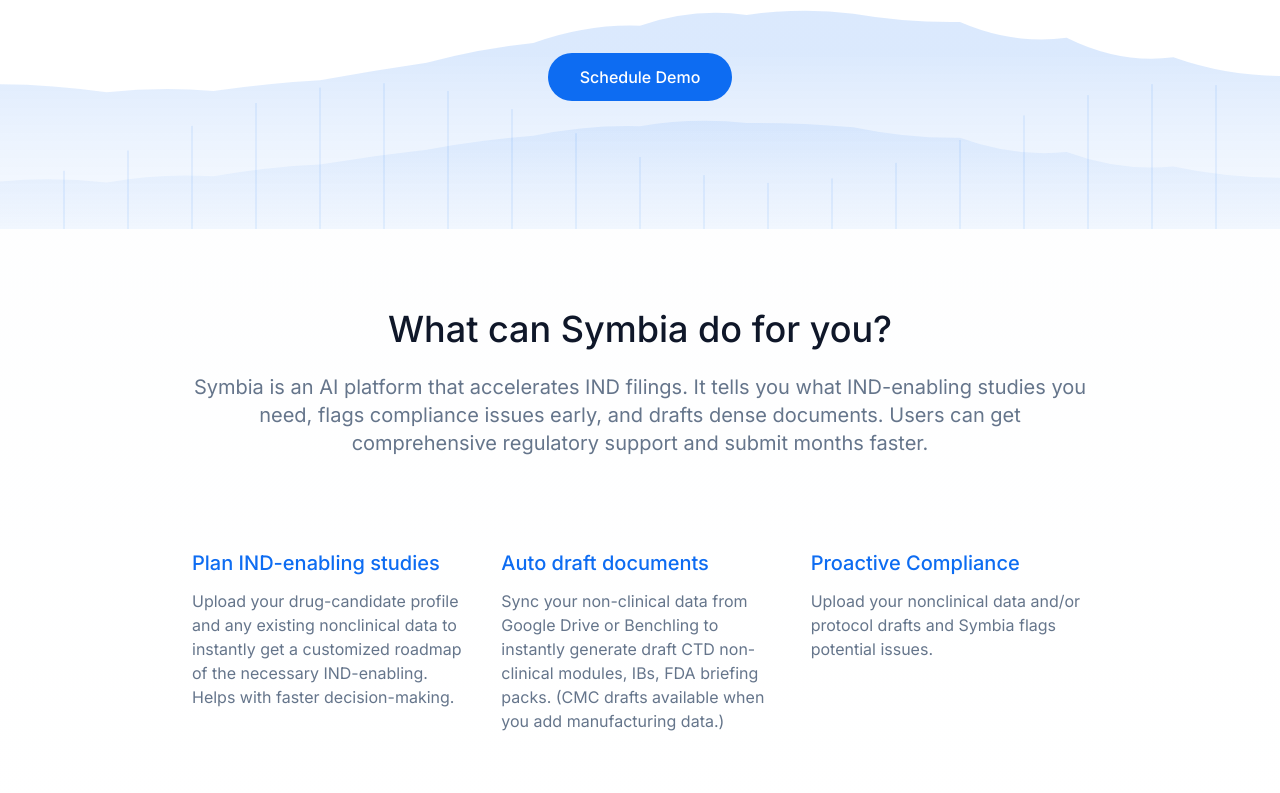
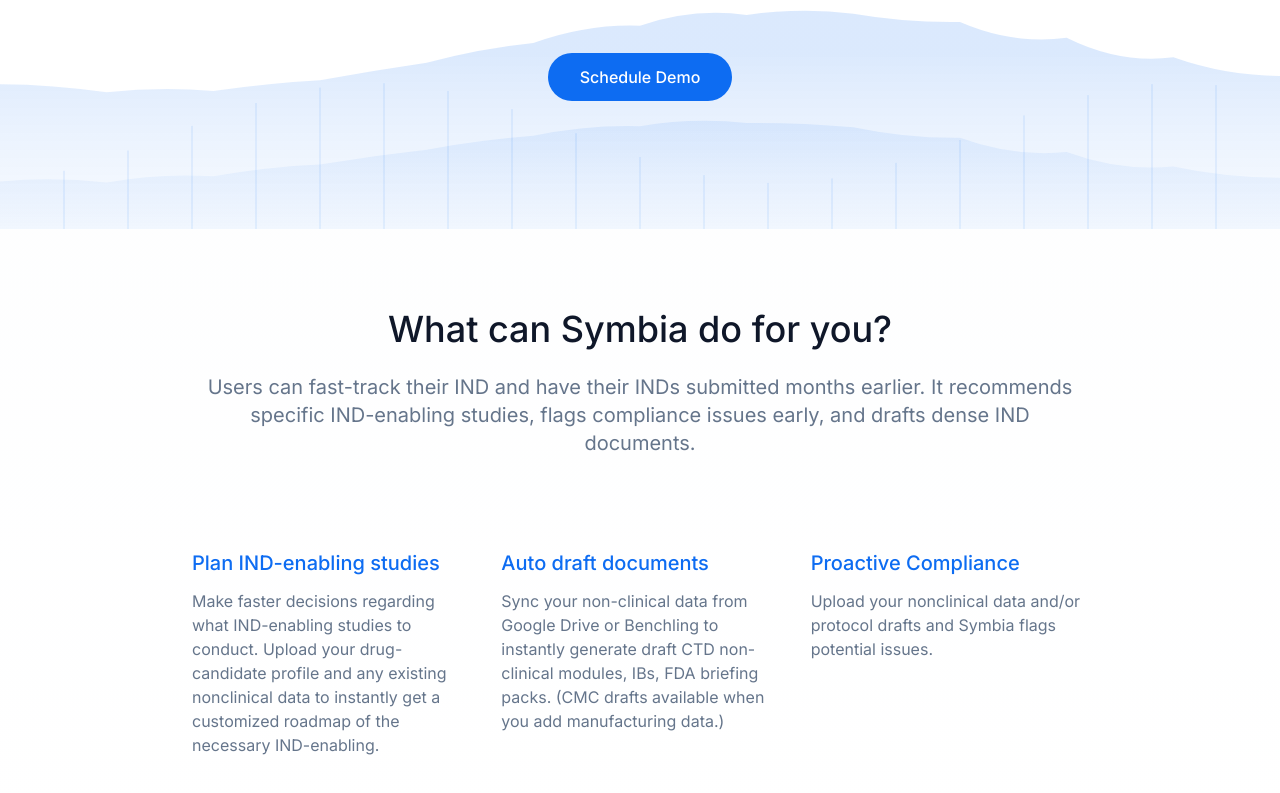
Before and after one commit to symbiateam/symbiauto.com, a React (Vite) app: page / in a window 1280 px wide. Shown: the part 427-1220 px from the top of the page. Built offline with nearby package versions, Linux system fonts and the light colour scheme.

Commit message:
changed solution

```diff
--- a/src/components/Solution.tsx
+++ b/src/components/Solution.tsx
@@ -13,10 +13,9 @@ const Solution = () => {
               What can Symbia do for you?
             </h2>
             <p className="text-xl text-muted-foreground">
-              Symbia is an AI platform that accelerates IND filings. It tells
-              you what IND-enabling studies you need, flags compliance issues
-              early, and drafts dense documents. Users can get comprehensive
-              regulatory support and submit months faster.
+              Users can fast-track their IND and have their INDs submitted
+              months earlier. It recommends specific IND-enabling studies, flags
+              compliance issues early, and drafts dense IND documents.
             </p>
           </div>
 
@@ -27,9 +26,10 @@ const Solution = () => {
                 Plan IND-enabling studies
               </h3>
               <p className="text-muted-foreground">
-                Upload your drug-candidate profile and any existing nonclinical
-                data to instantly get a customized roadmap of the necessary
-                IND-enabling. Helps with faster decision-making.
+                Make faster decisions regarding what IND-enabling studies to
+                conduct. Upload your drug-candidate profile and any existing
+                nonclinical data to instantly get a customized roadmap of the
+                necessary IND-enabling.
               </p>
             </div>
 
```
